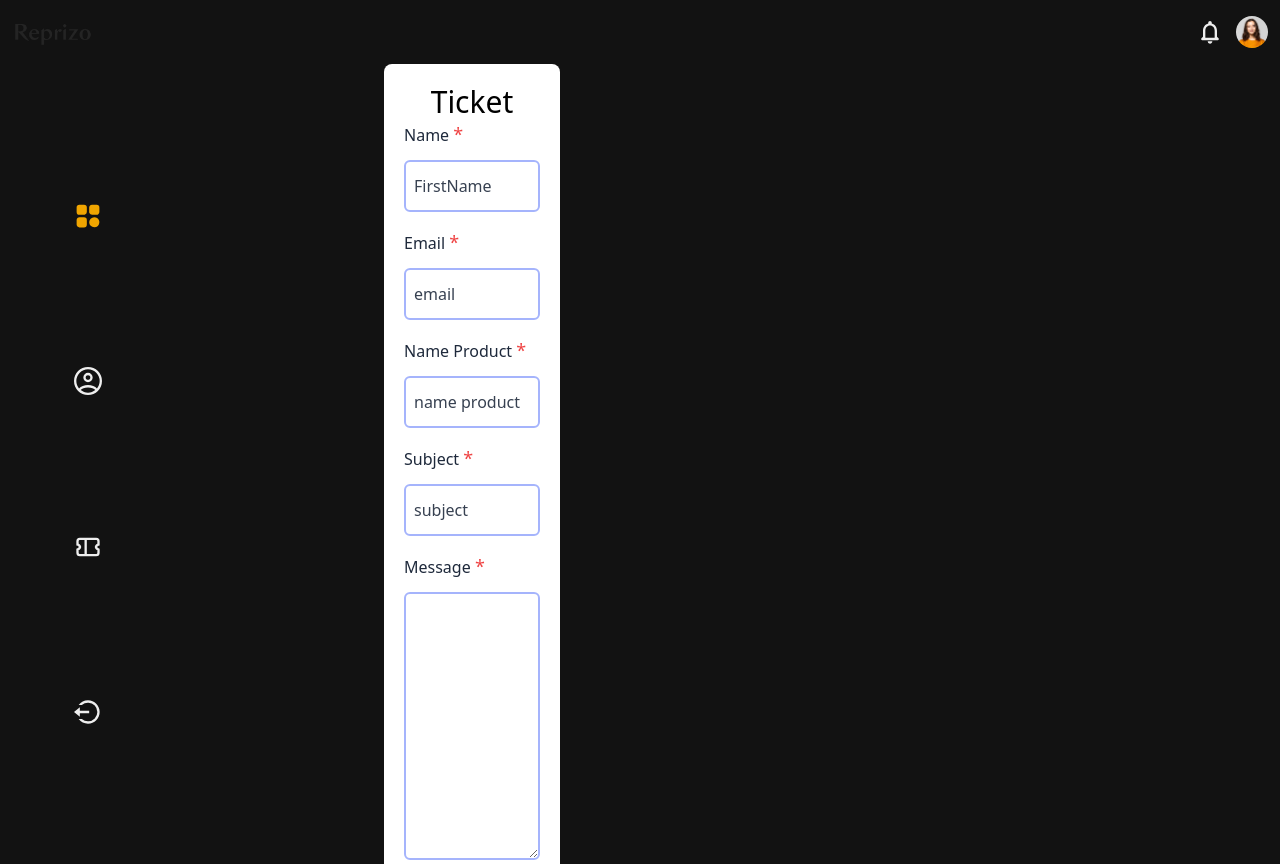
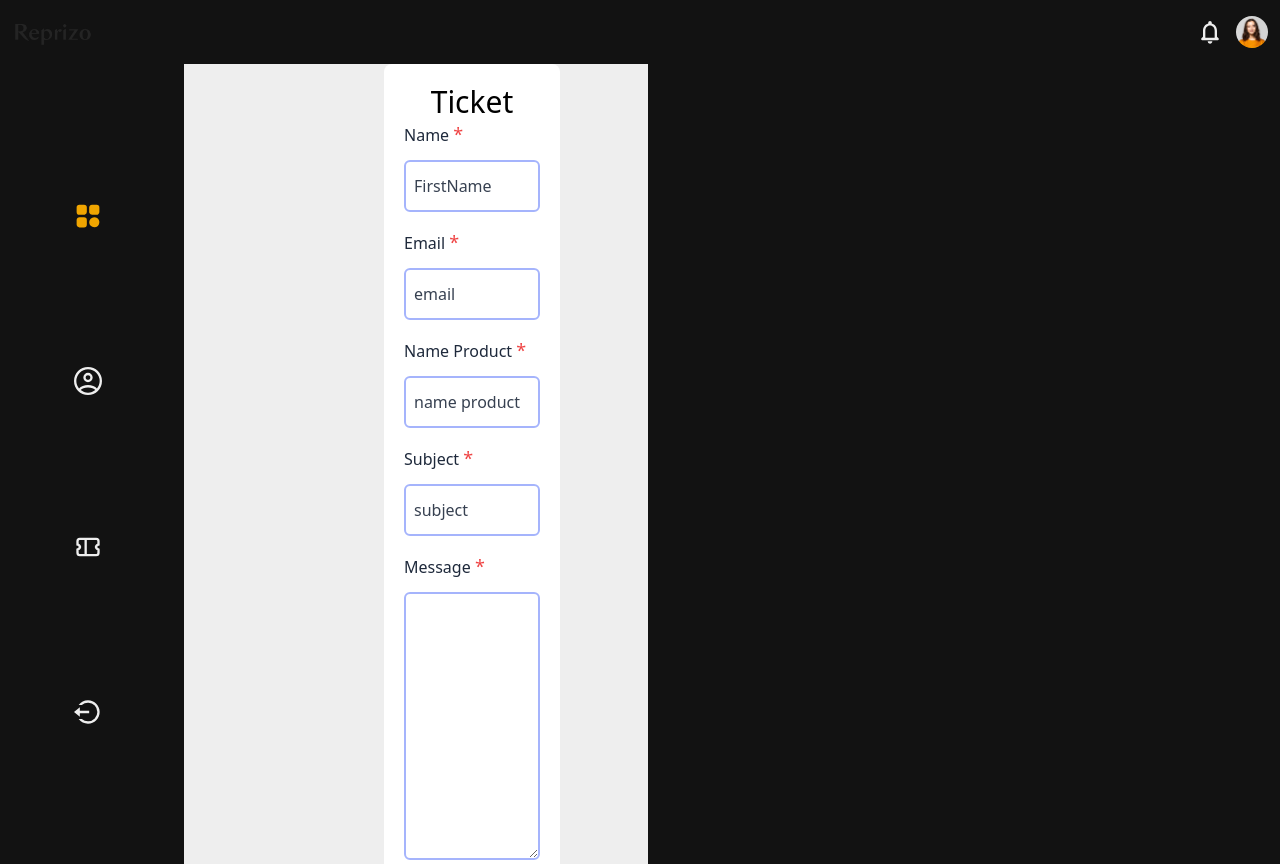
Before and after one commit to Ehsan-Fouladi/Atelier-Frontend, a Nuxt app: page /Panel/ticket in a window 1280 px wide. Built offline with nearby package versions, Linux system fonts and the light colour scheme.

Commit message:
panel layout linked to index page

```diff
--- a/layouts/panel.vue
+++ b/layouts/panel.vue
@@ -9,7 +9,7 @@
         </div>
       </div>
       <div class="flex items-center">
-        <NuxtLink to="/panel">
+        <NuxtLink to="/">
           <img class="object-cover w-20" src="/img/logo.png" alt="logo" draggable="false">
         </NuxtLink>
       </div>
@@ -33,7 +33,7 @@
         </NuxtLink>
       </div>
       <!-- page -->
-      <div class="min-h-svh py-20 md:py-0 overflow-auto">
+      <div class="min-h-svh py-20 md:py-0 overflow-auto bg-base-content">
         <NuxtPage />
       </div>
     </div>
```
